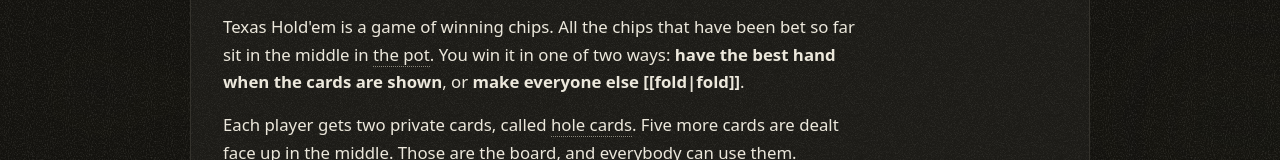
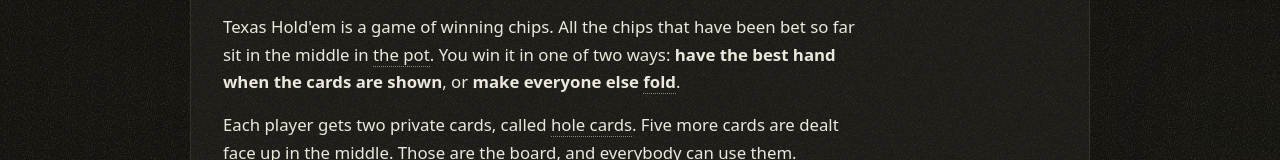
Before and after one commit to armaanx/p0k3r, a React (Vite) app: page / in a window 1280 px wide. Both pictures are taken after a click on the button "Start the first lesson". Shown: the part 377-537 px from the top of the page. Built offline with nearby package versions, Linux system fonts and the light colour scheme; a web font is replaced by a local one.

Commit message:
fix(learn): render glossary terms inside bold text

```diff
--- a/src/ui/learn/Rich.tsx
+++ b/src/ui/learn/Rich.tsx
@@ -6,7 +6,7 @@ export function Term({ id, children }: { id: string; children?: ReactNode }) {
   const t = GLOSSARY_BY_ID.get(id);
   if (!t) return <>{children ?? id}</>;
   return (
-    <span className="term" tabIndex={0} role="button" aria-label={`${t.term}: ${t.def}`}>
+    <span className="term" tabIndex={0} role="button" aria-label={`${t.term}: ${t.def}`} onClick={(e) => e.currentTarget.focus()}>
       {children ?? t.term}
       <span className="term-pop" role="tooltip">
         <b>{t.term}</b>
@@ -20,7 +20,7 @@
 
 function inline(text: string, keyBase: string): ReactNode[] {
   return text.split(TOKEN).filter((s) => s !== '').map((part, i) => {
-    if (part.startsWith('**')) return <b key={`${keyBase}${i}`}>{part.slice(2, -2)}</b>;
+    if (part.startsWith('**')) return <b key={`${keyBase}${i}`}>{inline(part.slice(2, -2), `${keyBase}${i}b`)}</b>; // glossary terms may sit inside bold text
     if (part.startsWith('[[')) {
       const [id, label] = part.slice(2, -2).split('|');
       return <Term key={`${keyBase}${i}`} id={id!}>{label}</Term>;
```
